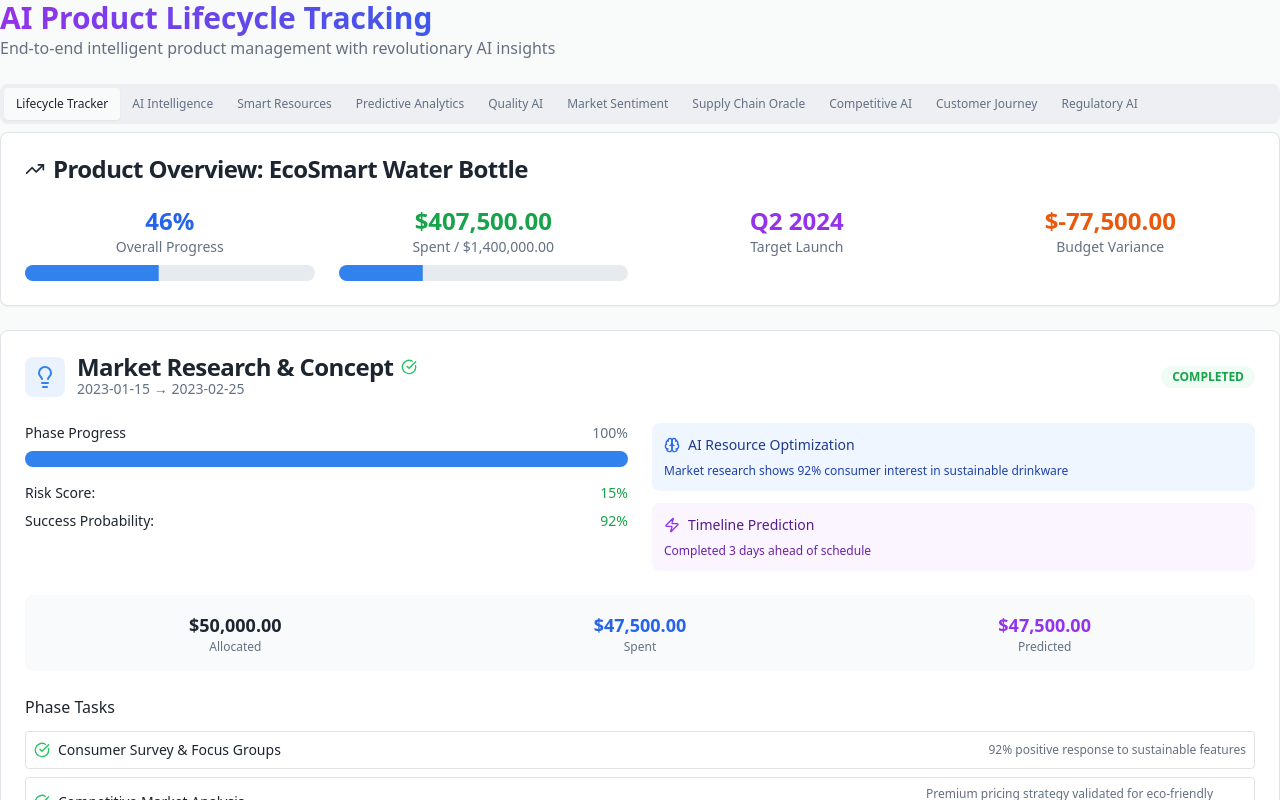
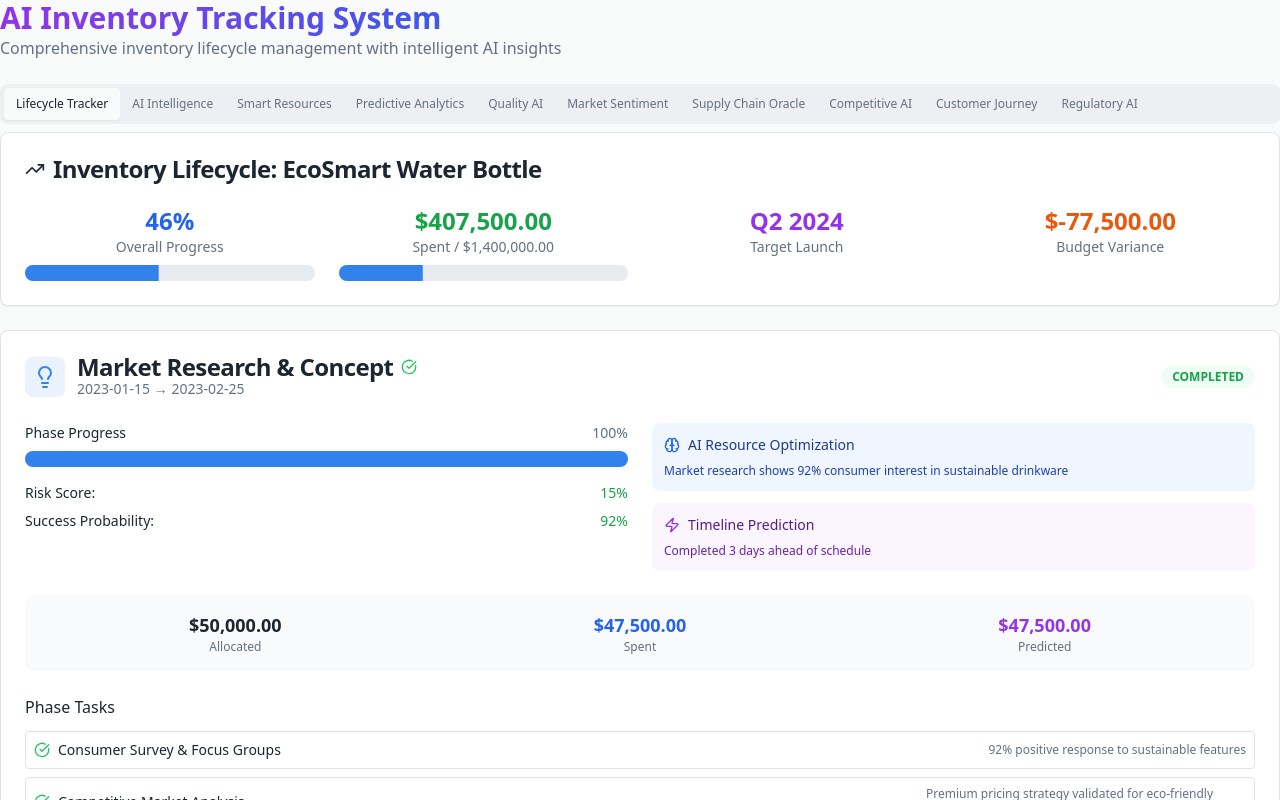
Before and after one commit to imranmit2020/prism-stride-suite, a React (Vite) app: page /product-tracking in a window 1280 px wide. Shown: the top 800 px of the page. Built offline with nearby package versions, Linux system fonts and the light colour scheme.

Commit message:
Clarify feature name
Rename "Product Tracking" to "Inventory Tracking" to accurately reflect its functionality.

```diff
--- a/src/components/product-tracking/ProductLifecycleTracker.tsx
+++ b/src/components/product-tracking/ProductLifecycleTracker.tsx
@@ -261,7 +261,7 @@ export function ProductLifecycleTracker() {
         <CardHeader>
           <CardTitle className="flex items-center gap-2">
             <TrendingUp className="h-5 w-5" />
-            Product Overview: {product.name}
+            Inventory Lifecycle: {product.name}
           </CardTitle>
         </CardHeader>
         <CardContent>
--- a/src/components/product-tracking/ProductTrackingInterface.tsx
+++ b/src/components/product-tracking/ProductTrackingInterface.tsx
@@ -19,9 +19,9 @@ export function ProductTrackingInterface() {
       <div className="flex items-center justify-between">
         <div>
           <h1 className="text-3xl font-bold bg-gradient-to-r from-purple-600 to-blue-600 bg-clip-text text-transparent">
-            AI Product Lifecycle Tracking
+            AI Inventory Tracking System
           </h1>
-          <p className="text-muted-foreground">End-to-end intelligent product management with revolutionary AI insights</p>
+          <p className="text-muted-foreground">Comprehensive inventory lifecycle management with intelligent AI insights</p>
         </div>
       </div>
 
```
